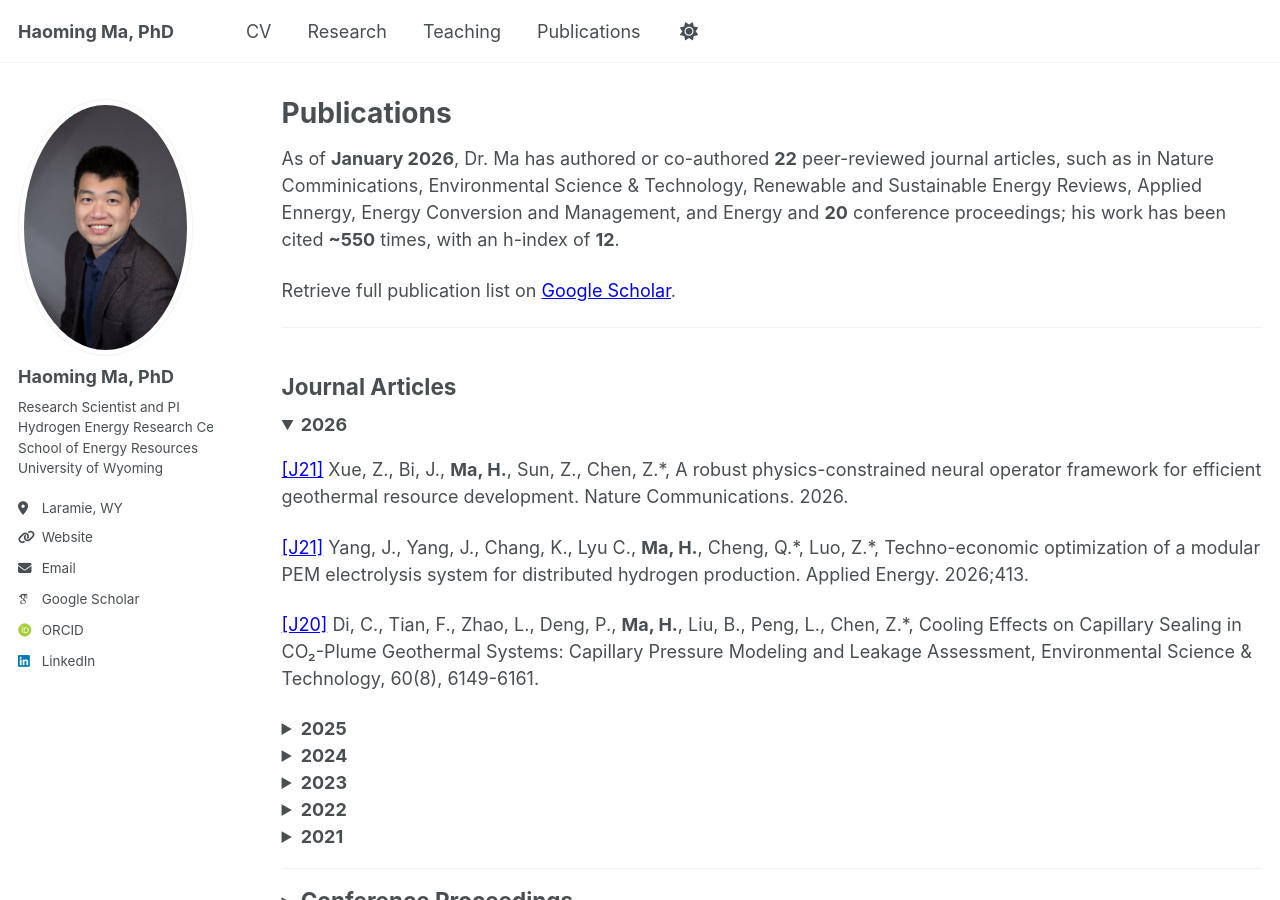
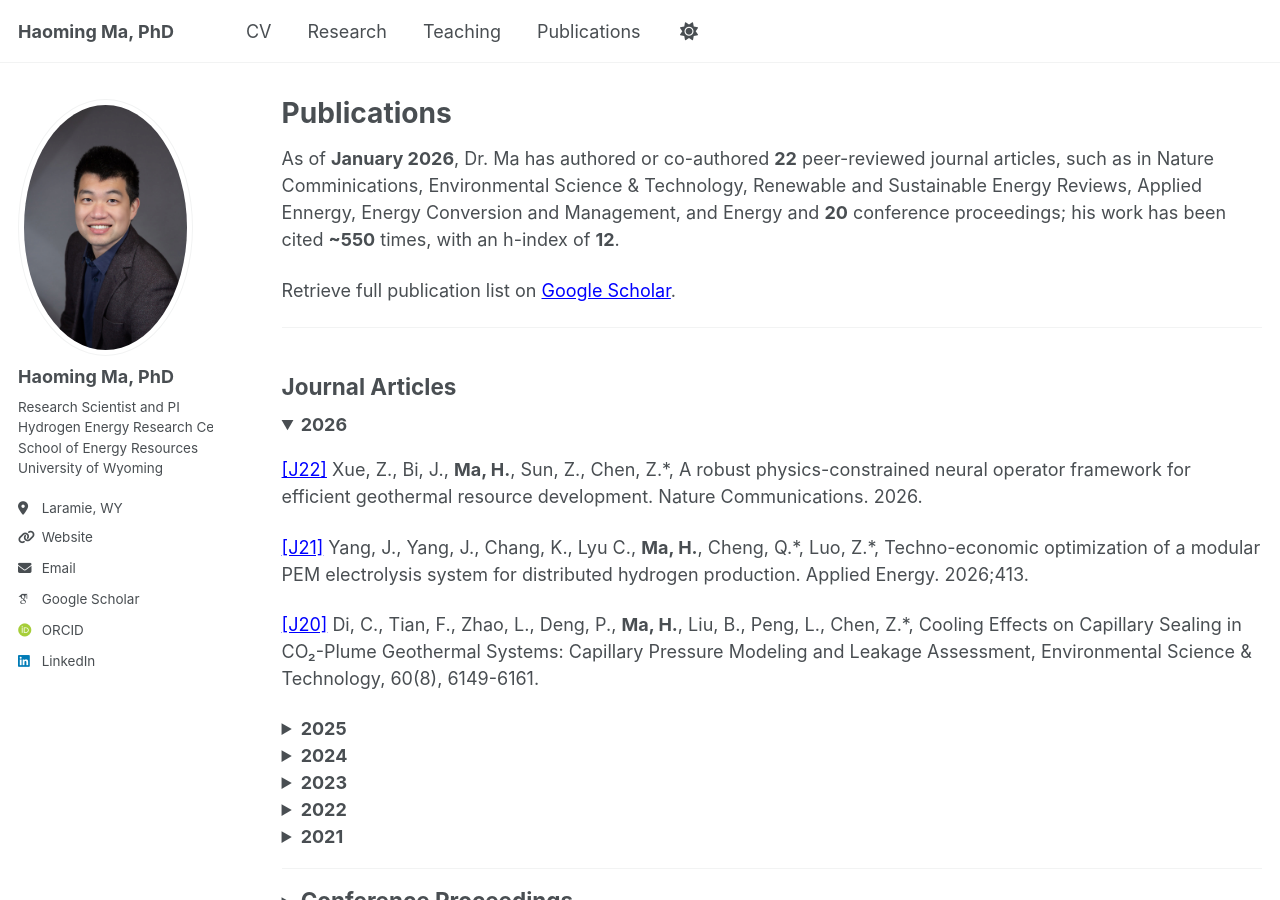
Before and after one commit to haoming-ma/haoming-ma.github.io, a Jekyll site: the page built from _pages/publications.md, in a window 1280 px wide and 900 px high. Built offline with Jekyll 4.4.1, drawn with Linux system fonts in a browser that asks for light colours; some web fonts are replaced.

Commit message:
Update publications.md

```diff
--- a/_pages/publications.md
+++ b/_pages/publications.md
@@ -15,7 +15,7 @@ Retrieve full publication list on [Google Scholar](https://scholar.google.ca/cit
 <details class="pub-year" open>
 <summary><strong>2026</strong></summary>
 <p>
-<a href="{{ '/files/J22.pdf' | relative_url }}" target="_blank" rel="noopener">[J21]</a>
+<a href="{{ '/files/J22.pdf' | relative_url }}" target="_blank" rel="noopener">[J22]</a>
 Xue, Z., Bi, J., <strong>Ma, H.</strong>, Sun, Z., Chen, Z.*, A robust physics-constrained neural operator framework for efficient geothermal resource development. Nature Communications. 2026.
 </p>
 
```
